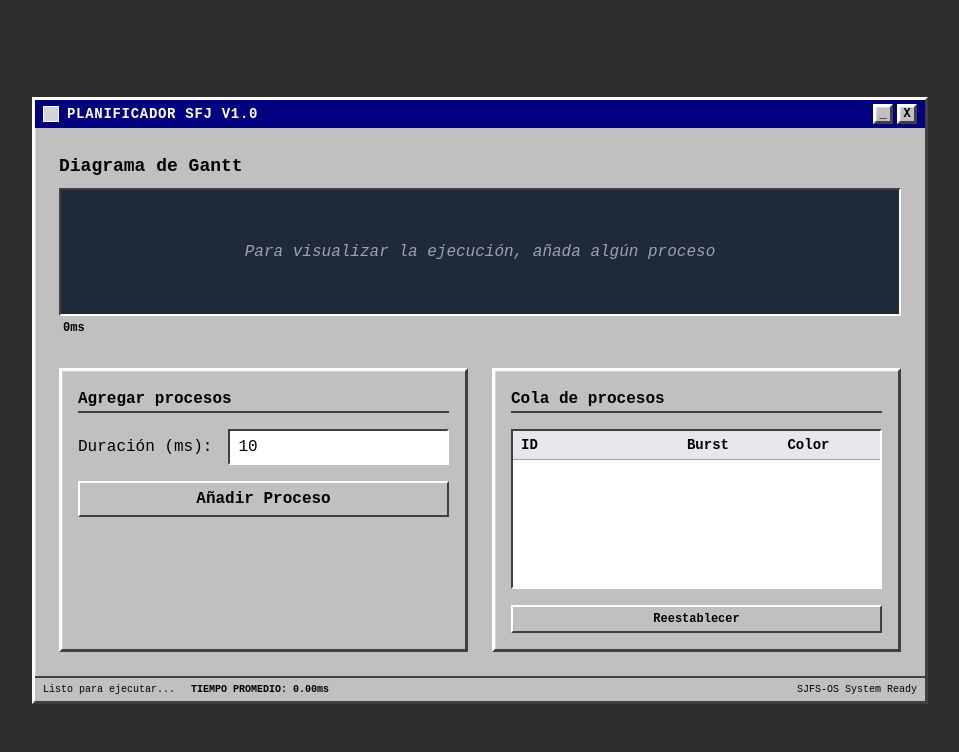
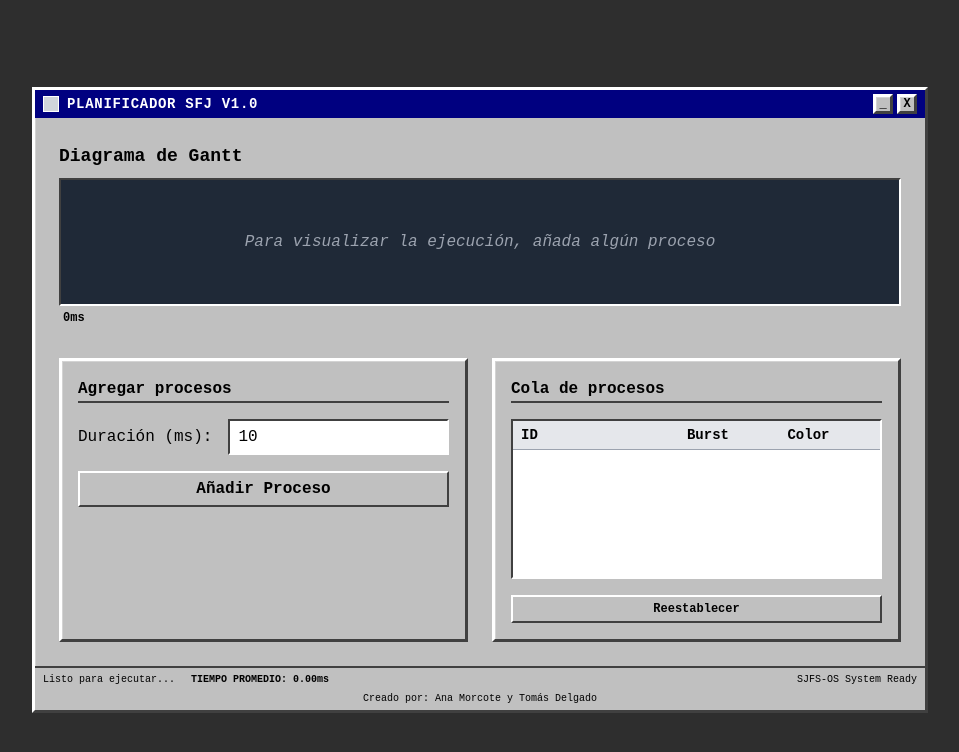
Before and after one commit to TommDevv/proyectoSO, a plain HTML site: page index.html in a window 1280 px wide. Shown: the whole page, without its empty margins (160-1119 px from the left). Drawn offline with nearby package versions, Linux system fonts and the light colour scheme.

Commit message:
creditos

```diff
--- a/index.html
+++ b/index.html
@@ -147,11 +147,16 @@
 </div>
 </section>
 </div>
-<footer class="bg-retro-surface border-t-2 border-retro-shadow px-2 py-1 text-[10px] flex justify-between" data-purpose="status-bar"><div class="flex gap-4">
+<footer class="bg-retro-surface border-t-2 border-retro-shadow px-2 py-1 text-[10px]" data-purpose="status-bar">
+<div class="flex justify-between">
+<div class="flex gap-4">
 <span>Listo para ejecutar...</span>
 <span class="font-bold" id="avg-wait-time-display">TIEMPO PROMEDIO: 0.00ms</span>
 </div>
-<span>SJFS-OS System Ready</span></footer>
+<span>SJFS-OS System Ready</span>
+</div>
+<div class="mt-1 text-center">Creado por: Ana Morcote y Tomás Delgado</div>
+</footer>
 </main>
 <script data-purpose="sjf-logic">
   document.addEventListener('DOMContentLoaded', () => {
```
